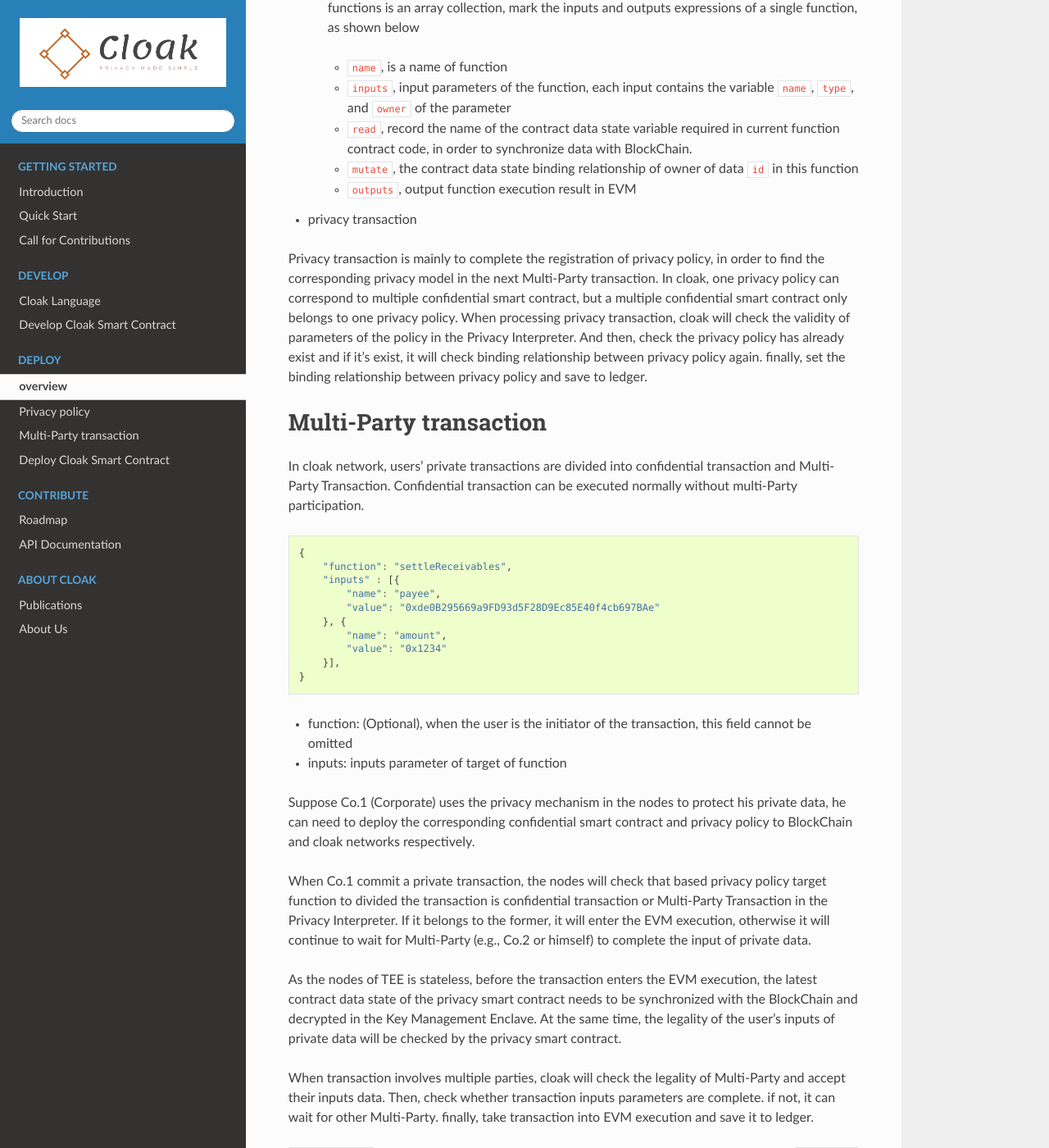
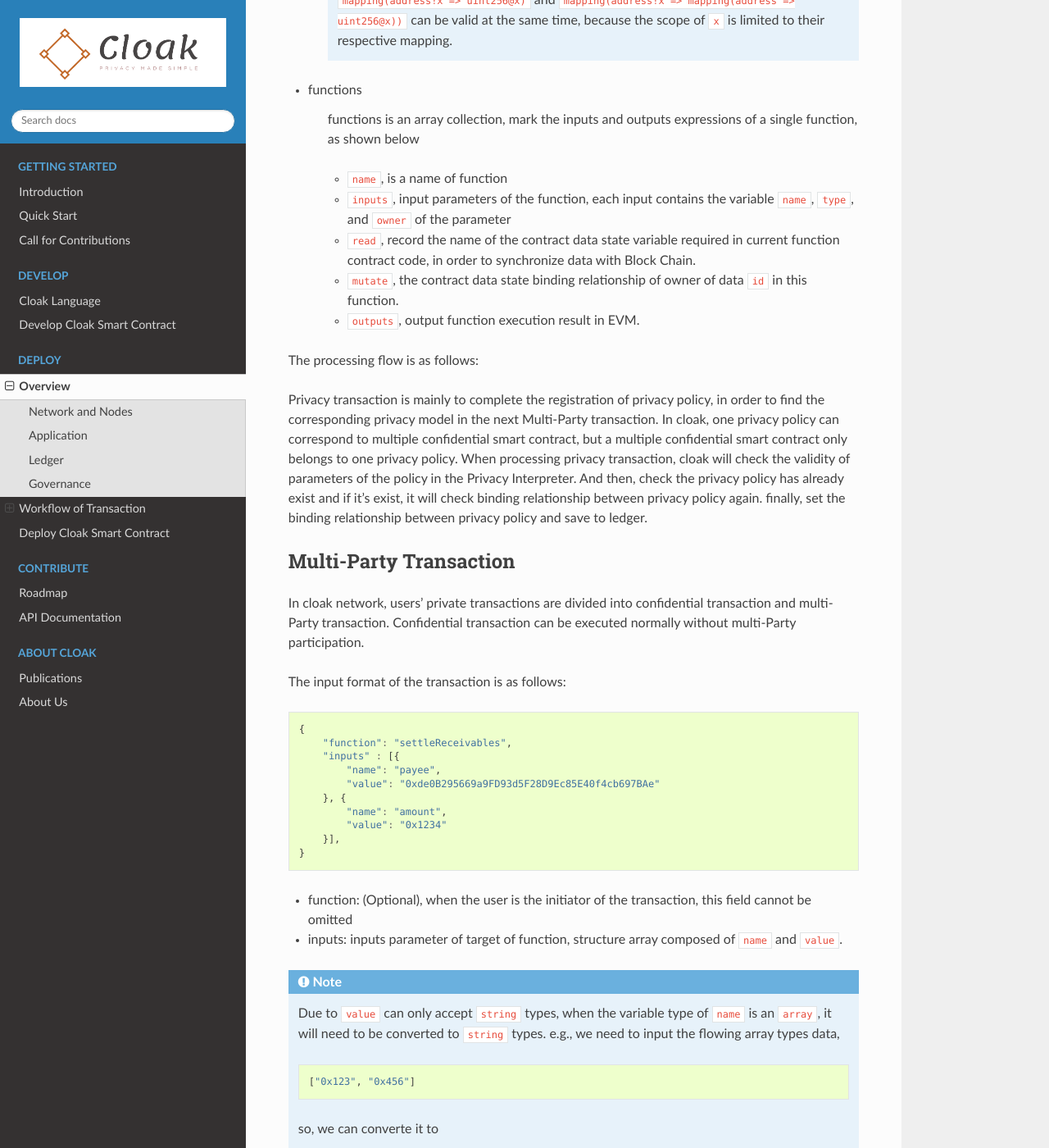
Before and after one commit to OxHainan/cloak-docs, a Sphinx documentation site: the page built from docs/source/deploy/architecture.rst, in a window 1280 px wide and 1400 px high, scrolled down 3364 px. Shown: the whole window at 82% size. Built offline with Sphinx 7.4.7 and the Read the Docs theme 2.0.0, drawn with Linux system fonts in a browser that asks for light colours; some of the changed text lies outside the part shown.

Commit message:
fixed: change workflow of transaction

```diff
--- a/docs/source/deploy/architecture.rst
+++ b/docs/source/deploy/architecture.rst
@@ -1,5 +1,5 @@
 ********************************
-overview
+Overview
 ********************************
 
 The flowing diagram shows a basic cloak network made of 3 nodes.
@@ -12,7 +12,8 @@
     :alt: Cloak-Network
     :align: center
 
-**1. network and nodes**
+Network and Nodes
+------------------
 
 A cloak network consists of several nodes, each running on top of a
 Trusted Execution Environment (TEE), such as Intel SGX. At the same time,
@@ -50,25 +54,27 @@
 For example, members can vote to allow a new trusted agent to issue requests to the
 application or to add a new member to the consortium.
 
-
-**5. Workflow of transact**
+********************************
+Workflow of Transaction
+********************************
 
 .. image:: ../imgs/cloak-framework.svg
     :width: 1000px
     :alt: Cloak-Framework
     :align: center
 
-* Privacy Interpreter, complete privacy check for transaction
-* Key Management Enclave, provide data encryption and decryption
-* EVM Enclave, confidential smart contract execution modules
+* Privacy Interpreter, complete privacy parameters check for transaction.
+* Key Management Enclave, Provide data encryption and decryption functions inside Enclave to protect
+  users' data information from being stolen by third parties.
+* EVM Enclave, responsible for the execution of confidential smart contract and output the execution result.
 
-********************************
-Privacy policy
-********************************
+Privacy Policy Transaction
+---------------------------
 
 Privacy policy is a model parameter generated based on the compilation of confidential smart contract,
 which contains the inputs and outputs expression methods of public variables and public functions in the smart contract.
-As follows:
+
+The input format of the transaction is as follows:
 
 .. code-block::
 
@@ -114,17 +120,17 @@
         }
     }
 
-* contract, indicates the name of the confidential smart contract
+* contract, indicates the name of the confidential smart contract.
 
 * states
 
     States records all types of contract data state variables, The meaning of the ``owner`` field is
 
-    * ``owner: "all"`` is defaults value, means that anyone can query the data and store it on BlockChain in plaintext.
+    * ``owner: "all"`` is defaults value, means that anyone can query the data and store it on Block Chain in plaintext.
 
     * ``owner: id``, means that the owner of data is ``id``, ``id`` type is ``address``.
       Only user has verified the identity of the ``id`` (e.g., digital signature) can be allowed to read the data.
-      Therefore, the value of data is private and crypted it before export cloak (e.g., synchronized data to BlockChain).
+      Therefore, the value of data is private and crypted it before export cloak (e.g., synchronized data to Block Chain).
 
     * ``owner: "mapping(address!x=>uint256@x)``, statement of the mapping ``key`` is temporary variable ``x``,
       and flag the owner of ``value`` is ``x``. the same as ``id``.
@@ -144,14 +150,14 @@
     * ``inputs``, input parameters of the function, each input contains the variable ``name``, ``type``, and ``owner`` of the parameter
 
     * ``read``, record the name of the contract data state variable required in current function contract code, in order to synchronize data
-      with BlockChain.
+      with Block Chain.
 
-    * ``mutate``, the contract data state binding relationship of owner of data ``id`` in this function
+    * ``mutate``, the contract data state binding relationship of owner of data ``id`` in this function.
 
-    * ``outputs``, output function execution result in EVM
+    * ``outputs``, output function execution result in EVM.
 
 
-* privacy transaction
+The processing flow is as follows:
 
 .. mermaid:: privacy.mmd
 
@@ -161,13 +167,14 @@
 check the privacy policy has already exist and if it's exist, it will check binding relationship between privacy policy again. finally, set the binding relationship
 between privacy policy and save to ledger.
 
-************************
-Multi-Party transaction
-************************
+Multi-Party Transaction
+--------------------------
 
 In cloak network, users' private transactions are divided into confidential transaction and
-Multi-Party Transaction. Confidential transaction can be executed normally without multi-Party
+multi-Party transaction. Confidential transaction can be executed normally without multi-Party
 participation.
+
+The input format of the transaction is as follows:
 
 .. code-block::
 
@@ -184,11 +191,32 @@
 
 * function: (Optional), when the user is the initiator of the transaction, this field cannot be omitted
 
-* inputs: inputs parameter of target of function
+* inputs: inputs parameter of target of function, structure array composed of ``name`` and ``value``.
+
+.. note::
+    Due to ``value`` can only accept ``string`` types, when the variable type of ``name`` is an ``array``, it will
+    need to be converted to ``string`` types. e.g., we need to input the flowing array types data,
+
+    .. code::
+
+        ["0x123", "0x456"]
+
+    so, we can converte it to
+
+    .. code-block::
+
+        '["0x123", "0x456"]'
+
+The processing flow is as follows:
+
+.. image:: ../imgs/transaction-identity.svg
+    :width: 1000px
+    :alt: transaction-identity
+    :align: center
 
 Suppose Co.1 (Corporate) uses the privacy mechanism in the nodes to protect his
 private data, he can need to deploy the corresponding confidential smart contract and privacy
-policy to BlockChain and cloak networks respectively.
+policy to Block Chain and cloak networks respectively.
 
 When Co.1 commit a private transaction, the nodes will check that based privacy policy
 target function to divided the transaction is confidential transaction or Multi-Party
@@ -196,14 +224,15 @@
 the EVM execution, otherwise it will continue to wait for Multi-Party (e.g., Co.2 or himself)
 to complete the input of private data.
 
-.. mermaid:: transaction-identity.mmd
-
 As the nodes of TEE is stateless, before the transaction enters the EVM execution,
 the latest contract data state of the privacy smart contract needs to be synchronized
-with the BlockChain and decrypted in the Key Management Enclave. At the same time,
+with the Block Chain and decrypted in the Key Management Enclave. At the same time,
 the legality of the user's inputs of private data will be checked by the privacy smart contract.
 
-.. mermaid:: multi party transaction.mmd
+.. image:: ../imgs/multi-party-transaction.svg
+    :width: 800px
+    :alt: transaction-identity
+    :align: center
 
 When transaction involves multiple parties, cloak will check the legality of Multi-Party and accept
 their inputs data. Then, check whether transaction inputs parameters are complete. if not, it can wait
```
Also changed, not shown: other parts of docs/source/deploy/architecture.rst (+6 -3 lines), docs/conf.py (deleted, +0 -36 lines), docs/source/deploy/deploy.rst (+23 -11 lines), docs/source/imgs/multi-party-transaction.svg (added), docs/source/imgs/transaction-identity.svg (added), 3 other files.
